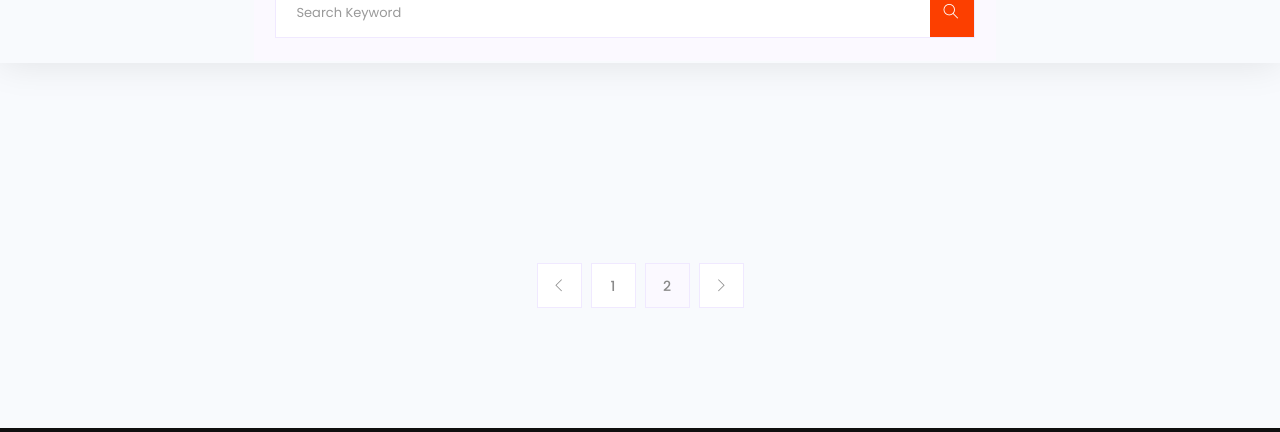
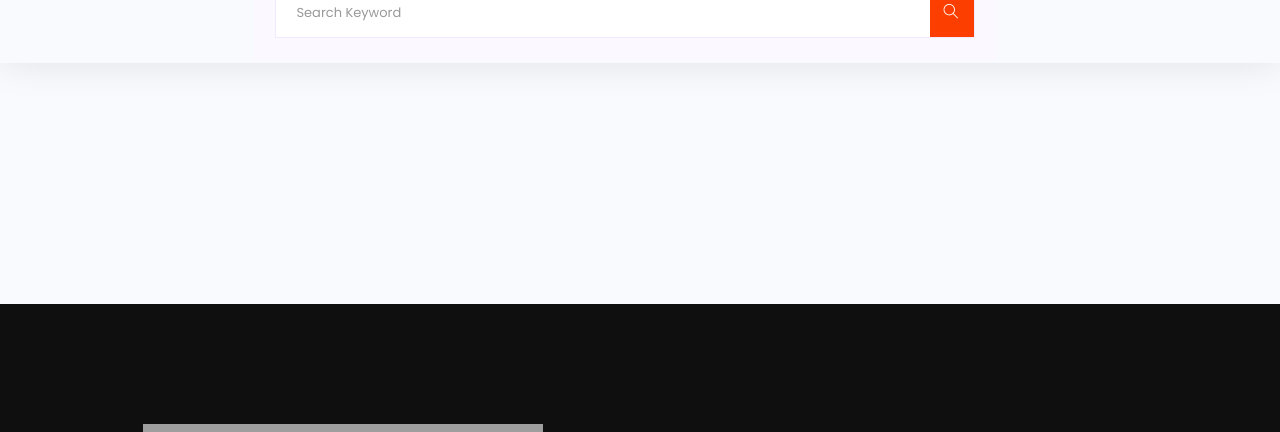
Before and after one commit to Misab344/newsportal, a Django app: page /interest-news/ in a window 1280 px wide. Shown: the part 298-730 px from the top of the page. Run offline with Django 4.2, Linux system fonts and the light colour scheme; a user stored in the database is signed in; data comes from the database, SQL or seed files in the repository; both versions use the stored data as it was after the commit; some libraries are stand-ins or nearby versions; grey boxes are pictures that could not be loaded.

Commit message:
all ready to host

```diff
--- a/newsportal/news/templates/news/interested-news.html
+++ b/newsportal/news/templates/news/interested-news.html
@@ -12,7 +12,7 @@
 
                     <div class="row">
                         {% for news_one in news %}
-                        {% for interest in interest_all %}
+                        {% for interest in interests %}
                         {% if news_one.category == interest %}
                         <div class="col-lg-4">
                             <article class="blog_item">
@@ -36,31 +36,10 @@
                         {% endfor %}
                         {% endfor %}
                     </div>
-
-
-                    <nav class="blog-pagination justify-content-center d-flex">
-                        <ul class="pagination">
-                            <li class="page-item">
-                                <a aria-label="Previous" class="page-link" href="#">
-                                    <i class="ti-angle-left"></i>
-                                </a>
-                            </li>
-                            <li class="page-item">
-                                <a class="page-link" href="#">1</a>
-                            </li>
-                            <li class="page-item active">
-                                <a class="page-link" href="#">2</a>
-                            </li>
-                            <li class="page-item">
-                                <a aria-label="Next" class="page-link" href="#">
-                                    <i class="ti-angle-right"></i>
-                                </a>
-                            </li>
-                        </ul>
-                    </nav>
                 </div>
             </div>
         </div>
+        {% include 'pagination.html' with queryset=news custom_range=custom_range %}
     </div>
 </section>
 {% endblock %}
--- a/newsportal/news/templates/news/latest.html
+++ b/newsportal/news/templates/news/latest.html
@@ -15,14 +15,14 @@
                         <div class="col-lg-4">
                     <article class="blog_item">
                         <div class="blog_item_img">
-                            <img alt="" class="card-img rounded-0"  src="{{news_one.featured_image.url}}">
+                            <img alt="" class="card-img rounded-0" height="350" src="{{news_one.featured_image.url}}">
                         </div>
 
                         <div class="blog_details">
                             <a class="d-inline-block" href="{% url 'single-news' news_one.id %}">
-                                <h2>{{news_one.title}}</h2>
+                                <h2>{{news_one.title | slice:45}} ......</h2>
                             </a>
-                            <p>{{news_one.description}}</p>
+                            <p>{{news_one.description | slice:150}}</p>
                             <ul class="blog-info-link">
                                 <li><a href="#"><i class="fa fa-user"></i> {{news_one.category}}</a></li>
                                 <li><a href="#"><i class="fa fa-comments"></i> 03 Comments</a></li>
--- a/newsportal/news/views.py
+++ b/newsportal/news/views.py
@@ -85,14 +85,15 @@ def interestNews(request):
     news = News.objects.all()
     categories = Category.objects.all()
     profile = request.user.profile
-    interest = Interest.objects.filter(owner=profile)
+    interest = list(Interest.objects.filter(owner=profile).values_list('name', flat=True))
     comment = Review.objects.all()
     print(interest)
     context = {
         'news': news,
         'categories': categories,
-        'interest_all': interest,
-        'comment': comment
+        'interests': interest,
+        'comment': comment,
+        'profile': profile
     }
     return render(request, 'news/interested-news.html', context=context)
 
```
Also changed, not shown: newsportal/templates/index.html (+4 -4 lines), newsportal/db.sqlite3.
